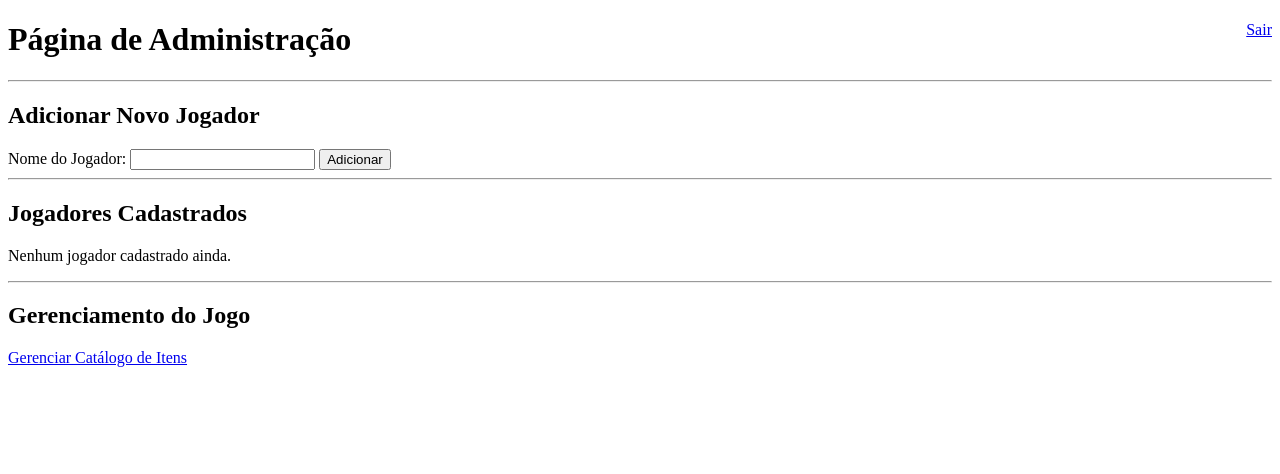
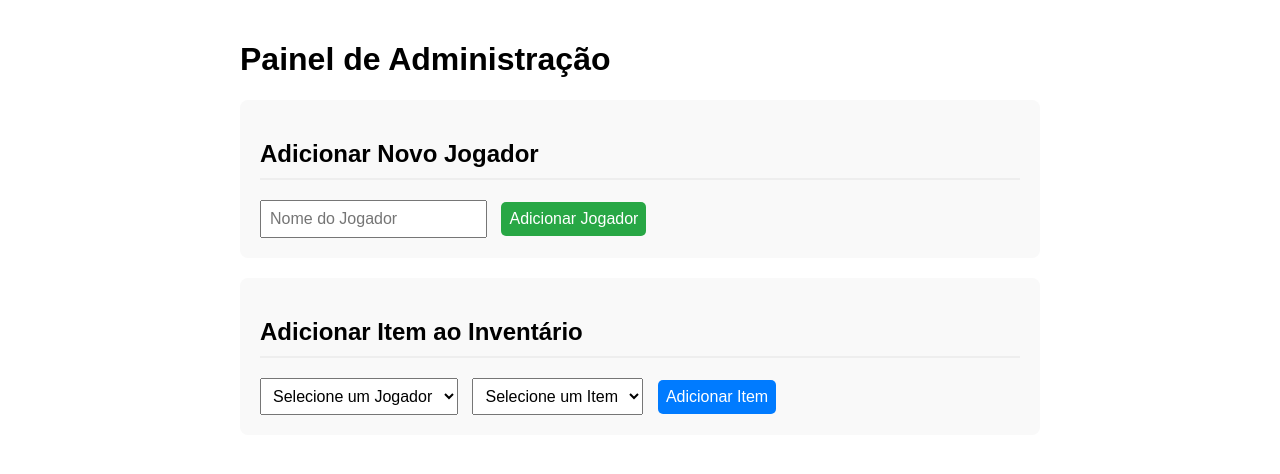
Before and after one commit to hpnos/Inventario, a Flask app: template Inventario/templates/admin.html in a window 1280 px wide. Shown: the top 474 px of the page. Run offline with Flask 3, Linux system fonts and the light colour scheme; the template is opened without the code that fills it, so the values that code supplies are empty; some libraries are stand-ins or nearby versions.

Commit message:
Add files via upload

```diff
--- a/Inventario/app.py
+++ b/Inventario/app.py
@@ -1,60 +1,117 @@
-# Arquivo: app.py (versão atualizada)
-from flask import Flask, render_template, request, redirect, url_for, session, flash
-import database as db
+from flask import Flask, jsonify, render_template, request
+import psycopg2
 
 app = Flask(__name__)
-app.secret_key = 'sua_chave_secreta'
-ADMIN_PASSWORD = 'ravelgay'
+DB_URL = "postgresql://invent_h45i_user:d7jmli6VzlFzM5hldvMiPEOShizgEydt@dpg-d3nuf9emcj7s73f1k84g-a.ohio-postgres.render.com/invent_h45i"
 
-# ... (rotas /, /login, /logout continuam as mesmas) ...
-# ... (rota /admin continua a mesma) ...
+# --- PÁGINAS HTML (FRONTEND) ---
+# ... (todo o código anterior continua o mesmo) ...
 
-# --- NOVA ROTA PARA GERENCIAR O CATÁLOGO DE ITENS ---
-@app.route('/admin/itens', methods=['GET', 'POST'])
-def admin_itens():
-    if not session.get('logged_in'):
-        return redirect(url_for('login'))
+# --- PÁGINAS HTML (FRONTEND) ---
 
-    if request.method == 'POST':
-        # Adicionar novo item mestre
-        nome = request.form['nome']
-        descricao = request.form['descricao']
-        imagem_url = request.form['imagem_url']
-        if nome and imagem_url:
-            db.adicionar_item_mestre(nome, descricao, imagem_url)
-        return redirect(url_for('admin_itens'))
+@app.route('/')
+def pagina_inicial():
+    return render_template('index.html')
 
-    # Listar itens existentes
-    itens_mestre = db.listar_itens_mestre()
-    return render_template('admin_itens.html', itens=itens_mestre)
+@app.route('/admin')
+def pagina_admin():
+    return render_template('admin.html')
 
-# --- ROTA DE GERENCIAR JOGADOR ATUALIZADA ---
-@app.route('/jogador/<int:jogador_id>', methods=['GET', 'POST'])
-def gerenciar_jogador(jogador_id):
-    if not session.get('logged_in'):
-        return redirect(url_for('login'))
+# MODIFIQUE ESTA ROTA:
+@app.route('/inventario/<int:jogador_id>')
+def pagina_inventario(jogador_id):
+    # Vamos buscar o nome do jogador para exibir no título da página
+    jogador_info = None
+    try:
+        conn = psycopg2.connect(DB_URL)
+        cur = conn.cursor()
+        cur.execute("SELECT id, nome FROM jogadores WHERE id = %s;", (jogador_id,))
+        jogador_db = cur.fetchone()
+        cur.close()
+        conn.close()
+        if jogador_db:
+            jogador_info = {'id': jogador_db[0], 'nome': jogador_db[1]}
+    except Exception as e:
+        print(f"Erro ao buscar jogador: {e}")
 
-    if request.method == 'POST':
-        # Adicionar item do catálogo ao inventário do jogador
-        item_mestre_id = request.form['item_mestre_id']
-        quantidade = request.form['quantidade']
-        if item_mestre_id and quantidade:
-            db.adicionar_item_ao_inventario(jogador_id, int(item_mestre_id), int(quantidade))
-        return redirect(url_for('gerenciar_jogador', jogador_id=jogador_id))
+    # Renderiza o novo template, passando os dados do jogador
+    return render_template('inventario.html', jogador=jogador_info)
 
-    nome_do_jogador = db.obter_jogador_por_id(jogador_id)
-    inventario_do_jogador = db.listar_itens_por_jogador(jogador_id)
-    # Precisamos da lista de todos os itens mestre para popular o dropdown
-    itens_mestre_disponiveis = db.listar_itens_mestre()
 
-    if nome_do_jogador is None:
-        return redirect(url_for('admin'))
+# --- ROTAS DA API (BACKEND) ---
 
-    return render_template('jogador.html',
-                           nome=nome_do_jogador,
-                           inventario=inventario_do_jogador,
-                           jogador_id=jogador_id,
-                           itens_mestre=itens_mestre_disponiveis) # Passa a lista para o template
+# ... (todo o resto do seu código de API continua aqui, sem alterações) ...
+
+# ROTA PARA LISTAR JOGADORES
+@app.route('/api/jogadores', methods=['GET'])
+def get_jogadores():
+    # ... código continua o mesmo
+    try:
+        conn = psycopg2.connect(DB_URL)
+        cur = conn.cursor()
+        cur.execute("SELECT id, nome FROM jogadores;")
+        jogadores_tuplas = cur.fetchall()
+        cur.close()
+        conn.close()
+        lista_de_jogadores = [{'id': tupla[0], 'nome': tupla[1]} for tupla in jogadores_tuplas]
+        return jsonify(lista_de_jogadores)
+    except Exception as e:
+        return jsonify({'error': str(e)}), 500
+
+# NOVA ROTA DE API: Listar todos os itens disponíveis no jogo
+@app.route('/api/itens', methods=['GET'])
+def get_itens():
+    try:
+        conn = psycopg2.connect(DB_URL)
+        cur = conn.cursor()
+        cur.execute("SELECT id, nome FROM itens;")
+        itens_tuplas = cur.fetchall()
+        cur.close()
+        conn.close()
+        lista_de_itens = [{'id': tupla[0], 'nome': tupla[1]} for tupla in itens_tuplas]
+        return jsonify(lista_de_itens)
+    except Exception as e:
+        return jsonify({'error': str(e)}), 500
+
+# NOVA ROTA DE API: Adicionar um item ao inventário de um jogador
+@app.route('/api/inventario/adicionar', methods=['POST'])
+def adicionar_item_inventario():
+    dados = request.get_json()
+    jogador_id = dados.get('jogador_id')
+    item_id = dados.get('item_id')
+
+    if not jogador_id or not item_id:
+        return jsonify({'error': 'ID do jogador e do item são obrigatórios.'}), 400
+
+    try:
+        conn = psycopg2.connect(DB_URL)
+        cur = conn.cursor()
+        sql = "INSERT INTO inventario (jogador_id, item_id) VALUES (%s, %s);"
+        cur.execute(sql, (jogador_id, item_id))
+        conn.commit()
+        cur.close()
+        conn.close()
+        return jsonify({'message': 'Item adicionado ao inventário com sucesso!'}), 201
+    except Exception as e:
+        conn.rollback()
+        return jsonify({'error': str(e)}), 500
+
+# ROTA PARA VER INVENTÁRIO DE UM JOGADOR
+@app.route('/api/jogador/<int:jogador_id>/inventario', methods=['GET'])
+def get_inventario(jogador_id):
+    # ... código continua o mesmo
+    try:
+        conn = psycopg2.connect(DB_URL)
+        cur = conn.cursor()
+        query = "SELECT itens.nome, itens.descricao, itens.url_imagem FROM inventario JOIN itens ON inventario.item_id = itens.id WHERE inventario.jogador_id = %s;"
+        cur.execute(query, (jogador_id,))
+        items_do_jogador = cur.fetchall()
+        cur.close()
+        conn.close()
+        inventario_list = [{"nome": item[0], "descricao": item[1], "url_imagem": item[2]} for item in items_do_jogador]
+        return jsonify(inventario_list)
+    except Exception as e:
+        return jsonify({'error': str(e)}), 500
 
 if __name__ == '__main__':
     app.run(debug=True)
--- a/Inventario/templates/admin.html
+++ b/Inventario/templates/admin.html
@@ -1,39 +1,106 @@
 <!DOCTYPE html>
-<a href="{{ url_for('logout') }}" style="float: right;">Sair</a>
 <html lang="pt-br">
 <head>
     <meta charset="UTF-8">
-    <title>Admin - Gerenciar Inventários</title>
+    <title>Painel de Admin</title>
+    <style>
+        body { font-family: sans-serif; max-width: 800px; margin: auto; padding: 20px; }
+        .container { background-color: #f9f9f9; padding: 20px; border-radius: 8px; margin-bottom: 20px; }
+        h2 { border-bottom: 2px solid #eee; padding-bottom: 10px; }
+        input, select, button { padding: 8px; font-size: 16px; margin-right: 10px; }
+        button { cursor: pointer; color: white; border: none; border-radius: 5px; }
+        .add-player-btn { background-color: #28a745; }
+        .add-item-btn { background-color: #007bff; }
+    </style>
 </head>
 <body>
-    <h1>Página de Administração</h1>
-    <hr>
+    <h1>Painel de Administração</h1>
 
-    <h2>Adicionar Novo Jogador</h2>
-    <form action="/admin" method="post">
-        <label for="nome_jogador">Nome do Jogador:</label>
-        <input type="text" id="nome_jogador" name="nome_jogador" required>
-        <button type="submit">Adicionar</button>
-    </form>
+    <div class="container">
+        <h2>Adicionar Novo Jogador</h2>
+        <form id="form-add-jogador">
+            <input type="text" id="nome-jogador" placeholder="Nome do Jogador" required>
+            <button type="submit" class="add-player-btn">Adicionar Jogador</button>
+        </form>
+    </div>
 
-    <hr>
+    <div class="container">
+        <h2>Adicionar Item ao Inventário</h2>
+        <form id="form-add-item">
+            <select id="select-jogador" required></select>
+            <select id="select-item" required></select>
+            <button type="submit" class="add-item-btn">Adicionar Item</button>
+        </form>
+    </div>
 
-    <h2>Jogadores Cadastrados</h2>
-    {% if jogadores %}
-        <ul>
-        {% for jogador in jogadores %}
-            <li>
-                <a href="{{ url_for('gerenciar_jogador', jogador_id=jogador[0]) }}">
-                    {{ jogador[1] }}
-                </a>
-            </li>
-        {% endfor %}
-        </ul>
-    {% else %}
-        <p>Nenhum jogador cadastrado ainda.</p>
-    {% endif %}
-    <hr>
-<h2>Gerenciamento do Jogo</h2>
-<a href="{{ url_for('admin_itens') }}">Gerenciar Catálogo de Itens</a>
+    <script>
+        // --- LÓGICA PARA ADICIONAR JOGADOR (já existente) ---
+        document.getElementById('form-add-jogador').addEventListener('submit', function(event) {
+            event.preventDefault();
+            const nomeInput = document.getElementById('nome-jogador');
+            fetch('/api/jogador', {
+                method: 'POST',
+                headers: { 'Content-Type': 'application/json' },
+                body: JSON.stringify({ nome: nomeInput.value }),
+            })
+            .then(response => response.json())
+            .then(data => {
+                alert(data.message || data.error);
+                nomeInput.value = '';
+                carregarJogadores(); // Atualiza a lista de jogadores no outro formulário
+            });
+        });
+
+        // --- LÓGICA PARA O NOVO FORMULÁRIO DE ITENS ---
+        const selectJogador = document.getElementById('select-jogador');
+        const selectItem = document.getElementById('select-item');
+
+        // Função para carregar jogadores no dropdown
+        function carregarJogadores() {
+            fetch('/api/jogadores')
+                .then(res => res.json())
+                .then(jogadores => {
+                    selectJogador.innerHTML = '<option value="">Selecione um Jogador</option>';
+                    jogadores.forEach(j => {
+                        selectJogador.innerHTML += `<option value="${j.id}">${j.nome}</option>`;
+                    });
+                });
+        }
+
+        // Função para carregar itens no dropdown
+        function carregarItens() {
+            fetch('/api/itens')
+                .then(res => res.json())
+                .then(itens => {
+                    selectItem.innerHTML = '<option value="">Selecione um Item</option>';
+                    itens.forEach(i => {
+                        selectItem.innerHTML += `<option value="${i.id}">${i.nome}</option>`;
+                    });
+                });
+        }
+
+        // Carrega os dados assim que a página abre
+        document.addEventListener('DOMContentLoaded', function() {
+            carregarJogadores();
+            carregarItens();
+        });
+
+        // Event listener para o envio do formulário de adicionar item
+        document.getElementById('form-add-item').addEventListener('submit', function(event) {
+            event.preventDefault();
+            const jogadorId = selectJogador.value;
+            const itemId = selectItem.value;
+
+            fetch('/api/inventario/adicionar', {
+                method: 'POST',
+                headers: { 'Content-Type': 'application/json' },
+                body: JSON.stringify({ jogador_id: jogadorId, item_id: itemId }),
+            })
+            .then(res => res.json())
+            .then(data => {
+                alert(data.message || data.error);
+            });
+        });
+    </script>
 </body>
 </html>
```
Also changed, not shown: Inventario/static/inventario.js (added, +33 -0 lines), Inventario/static/style.css (added, +64 -0 lines), Inventario/templates/index.html (+34 -46 lines), Inventario/templates/inventario.html (added, +23 -0 lines), Inventario/images/Creme.png (added), Inventario/images/Pimenta.png (added), Inventario/images/Rosquinha.png (added), Inventario/images/alho.png (added), Inventario/images/cafe.png (added).
